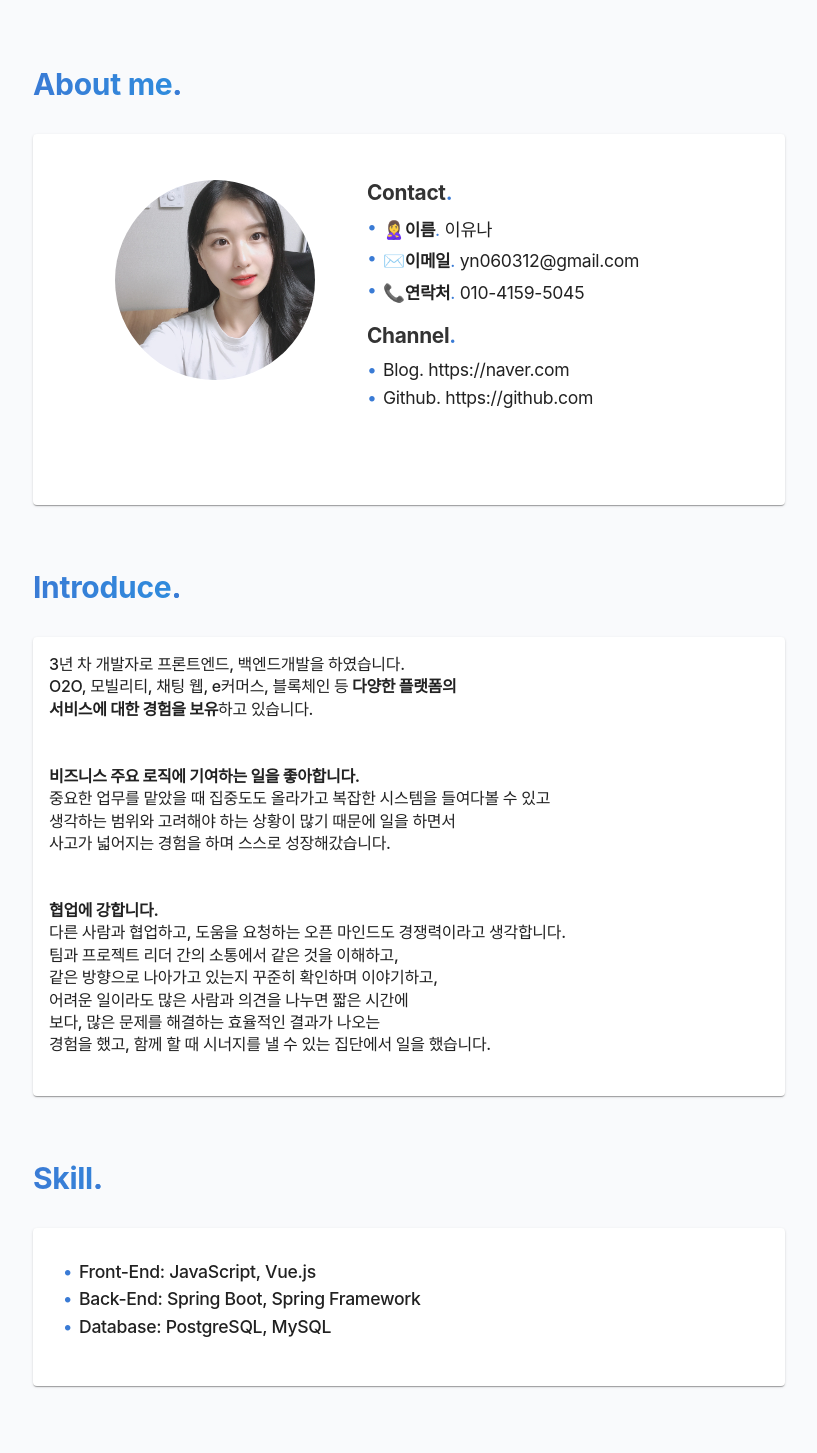
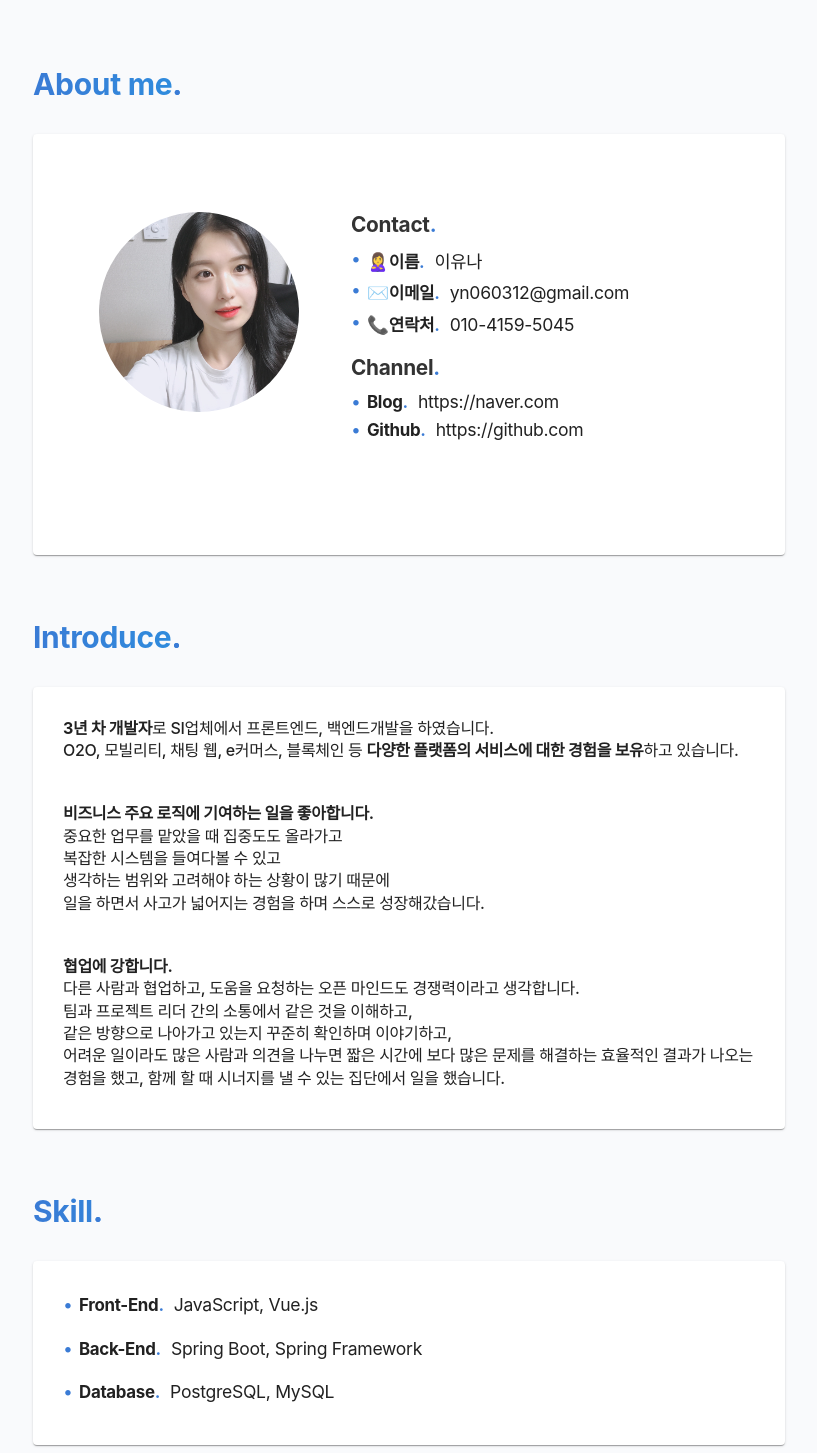
Before and after one commit to youunaa/leeyuna-profile, a React (Create React App) app: page / in a window 1280 px wide. Shown: the part 200-1653 px from the top of the page, without its empty margins (227-1044 px from the left). Built offline with nearby package versions, Linux system fonts and the light colour scheme.

Commit message:
- html 하드코딩 mock데이터로 변경 - element style 하드코딩 class명으로 변경

```diff
--- a/src/App.js
+++ b/src/App.js
@@ -1,6 +1,4 @@
-import './assets/css/App.css';
-import './assets/css/badge.css';
-import * as React from 'react';
+import React from 'react';
 
 import profileImg from './assets/image/profile3.jpg';
 import emgram from './assets/image/emgram.png';
@@ -8,12 +6,14 @@ import jplus from './assets/image/jplus.PNG';
 
 import Card from '@mui/material/Card';
 import CardContent from '@mui/material/CardContent';
-
 import Accordion from '@mui/material/Accordion';
 import AccordionDetails from '@mui/material/AccordionDetails';
 import AccordionSummary from '@mui/material/AccordionSummary';
 import Typography from '@mui/material/Typography';
 import ExpandMoreIcon from '@mui/icons-material/ExpandMore';
+
+import Skill from './mock/skill.js';
+import myInfo from './mock/myInfo.js';
 
 function App() {
 
@@ -23,13 +23,28 @@ function App() {
       setExpanded(isExpanded ? panel : true);
    };
 
+   const FrontEnd = Skill.FrontEnd;
+   const BackEnd = Skill.BackEnd;
+   const Database = Skill.Database;
+
+   function skillList(skill) {
+      var result = '';
+      for (let i = 0; i < skill.length; i++) {
+         result += skill[i];
+         if (i < skill.length - 1) {
+            result += ', ';
+         }
+      }
+      return result;
+   };
+
    return (
       <div className="App">
          <div className="container">
             <section>
                <h1>
                   <span role="img">📢</span>
-                  소통하는 개발자 이유나 입니다
+                  {myInfo.keyWord}
                   <span className="period-mark">.</span>
                </h1>
             </section>
@@ -40,7 +55,7 @@ function App() {
                </h2>
                <Card sx={{ minWidth: 275 }}>
                   <CardContent>
-                     <div className="last row" style={{ padding: '30px' }}>
+                     <div className="last row">
                         <div className="row-left">
                            <img src={profileImg} alt="profile" className="profile-img" />
                         </div>
@@ -52,26 +67,42 @@ function App() {
                               <ul>
                                  <li>
                                     <span role="img" alt="email">🙎‍♀️</span>
-                                    <span style={{ fontWeight: 'bold', fontSize: '0.96em' }}>이름</span>
-                                    <span className="period-mark">.</span> 이유나
+                                    <span className='strong'>
+                                       이름<span className="period-mark">.</span>
+                                    </span>
+                                    {myInfo.name}
                                  </li>
                                  <li>
                                     <span role="img" alt="email">✉️</span>
-                                    <span style={{ fontWeight: 'bold', fontSize: '0.96em' }}>이메일</span>
-                                    <span className="period-mark">.</span> yn060312@gmail.com
+                                    <span className='strong'>
+                                       이메일<span className="period-mark">.</span>
+                                    </span>
+                                    {myInfo.email}
                                  </li>
                                  <li>
                                     <span role="img" alt="email">📞</span>
-                                    <span style={{ fontWeight: 'bold', fontSize: '0.96em' }}>연락처</span>
-                                    <span className="period-mark">.</span> 010-4159-5045
+                                    <span className='strong'>
+                                       연락처<span className="period-mark">.</span>
+                                    </span>
+                                    {myInfo.phone}
                                  </li>
                               </ul>
                               <h5>
                                  Channel<span className="period-mark">.</span>
                               </h5>
                               <ul>
-                                 <li>Blog. https://naver.com</li>
-                                 <li>Github. https://github.com</li>
+                                 <li>
+                                    <span className='strong'>
+                                       Blog<span className="period-mark">.</span>
+                                    </span>
+                                    {myInfo.blog}
+                                 </li>
+                                 <li>
+                                    <span className='strong'>
+                                       Github<span className="period-mark">.</span>
+                                    </span>
+                                    {myInfo.github}
+                                 </li>
                               </ul>
                            </div>
                         </div>
@@ -88,24 +119,8 @@ function App() {
                <Card sx={{ minWidth: 275 }}>
                   <CardContent>
                      <p className="big-paragraph">
-                        3년 차 개발자로 프론트엔드, 백엔드개발을 하였습니다.<br />
-                        O2O, 모빌리티, 채팅 웹, e커머스, 블록체인 등
-                        <span style={{ fontWeight: 'bold' }}>    다양한 플랫폼의 <br />서비스에 대한 경험을 보유</span>
-                        하고 있습니다.
-                        <br /><br /><br />
-
-                        <span style={{ fontWeight: 'bold' }}>비즈니스 주요 로직에 기여하는 일을 좋아합니다.</span><br />
-                        중요한 업무를 맡았을 때 집중도도 올라가고 복잡한 시스템을 들여다볼 수 있고<br />
-                        생각하는 범위와 고려해야 하는 상황이 많기 때문에 일을 하면서<br />
-                        사고가 넓어지는 경험을 하며 스스로 성장해갔습니다.<br /><br /><br />
-
-                        <span style={{ fontWeight: 'bold' }}> 협업에 강합니다.</span><br />
-                        다른 사람과 협업하고, 도움을 요청하는 오픈 마인드도 경쟁력이라고 생각합니다.<br />
-                        팀과 프로젝트 리더 간의 소통에서 같은 것을 이해하고,  <br />
-                        같은 방향으로 나아가고 있는지 꾸준히 확인하며 이야기하고, <br />
-                        어려운 일이라도 많은 사람과 의견을 나누면 짧은 시간에 <br />
-                        보다, 많은 문제를 해결하는 효율적인 결과가 나오는 <br />
-                        경험을 했고, 함께 할 때 시너지를 낼 수 있는 집단에서 일을 했습니다.
+                        <div dangerouslySetInnerHTML={{ __html: myInfo.indtroduce }}>
+                        </div>
                      </p>
                   </CardContent>
                </Card>
@@ -116,11 +131,30 @@ function App() {
                   Skill<span className="period-mark">.</span>
                </h2>
                <Card sx={{ minWidth: 275 }}>
-                  <CardContent style={{ padding: '30px' }}>
-                     <ul style={{ fontWeight: '500' }}>
-                        <li>Front-End: JavaScript, Vue.js</li>
-                        <li>Back-End: Spring Boot, Spring Framework</li>
-                        <li>Database: PostgreSQL, MySQL</li>
+                  <CardContent>
+                     <ul>
+                        <li>
+                           <span className='strong'>
+                              Front-End<span className="period-mark">.</span>
+                           </span>
+                           {skillList(FrontEnd)}
+                        </li>
+                     </ul>
+                     <ul>
+                        <li>
+                           <span className='strong'>
+                              Back-End<span className="period-mark">.</span>
+                           </span>
+                           {skillList(BackEnd)}
+                        </li>
+                     </ul>
+                     <ul>
+                        <li>
+                           <span className='strong'>
+                              Database<span className="period-mark">.</span>
+                           </span>
+                           {skillList(Database)}
+                        </li>
                      </ul>
                   </CardContent>
                </Card>
@@ -369,7 +403,14 @@ function App() {
                         <div className="last row">
                            <div className="row-left">
                               <h3>
-                                 제클린<span className="period-mark">.</span>
+                                 <a className='service link'
+                                    target={'_blank'}
+                                    rel="noopener noreferrer"
+                                    href='https://www.jeclean.com/'
+                                 >
+                                    제클린
+                                 </a>
+                                 <span className="period-mark">.</span>
                               </h3>
                               <span className="role">Web Developer</span>
                               <span>
@@ -475,7 +516,7 @@ function App() {
                               </div>
                            </div>
                         </div>
-                        <div className="first row">
+                        <div className="last row">
                            <div className="row-left">
                               <h3>
                                  <a className='service link'
--- a/src/assets/css/App.css
+++ b/src/assets/css/App.css
@@ -32,6 +32,7 @@
   from {
     transform: rotate(0deg);
   }
+
   to {
     transform: rotate(360deg);
   }
@@ -69,7 +70,7 @@
   font-weight: bold;
   line-height: 23px;
   text-align: left;
-  font-family: "Malgun Gothic",dotum,gulim,sans-serif;
+  font-family: "Malgun Gothic", dotum, gulim, sans-serif;
 }
 
 .title .indetail {
@@ -92,7 +93,7 @@
   margin-left: 11px;
 }
 
-.title .indetail span > em {
+.title .indetail span>em {
   display: inline-block;
   margin: 0 2px 0 3px;
   color: #fe6854;
@@ -126,11 +127,11 @@ em {
   word-wrap: break-word;
   text-decoration: inherit;
   transition: color 0.3s ease;
-  border-bottom: 0.05em solid rgba(55,53,47,0.4);
+  border-bottom: 0.05em solid rgba(55, 53, 47, 0.4);
 }
 
 .site.link {
-  border-bottom: 0.05em solid rgba(55,53,47,0.4);
+  border-bottom: 0.05em solid rgba(55, 53, 47, 0.4);
   cursor: pointer;
   color: inherit;
   word-wrap: break-word;
@@ -138,3 +139,13 @@ em {
   transition: color 0.3s ease;
   opacity: 0.7;
 }
+
+.MuiCardContent-root.css-46bh2p-MuiCardContent-root {
+  padding: 30px;
+}
+
+.strong {
+  font-weight: bold;
+  font-size: 0.96em;
+  margin-right: 10px;
+}
--- a/src/index.js
+++ b/src/index.js
@@ -1,6 +1,10 @@
 import React from 'react';
 import ReactDOM from 'react-dom/client';
+
 import './assets/css/index.css';
+import './assets/css/App.css';
+import './assets/css/badge.css';
+
 import App from './App';
 
 const root = ReactDOM.createRoot(document.getElementById('root'));
--- /dev/null
+++ b/src/mock/myInfo.js
@@ -0,0 +1,11 @@
+const myInfo = {
+    keyWord: '소통하는 개발자 이유나 입니다'
+    , name: '이유나'
+    , email: 'yn060312@gmail.com'
+    , phone: '010-4159-5045'
+    , blog: 'https://naver.com'
+    , github: 'https://github.com'
+    , indtroduce: '<div><strong>3년 차 개발자</strong>로 SI업체에서 프론트엔드, 백엔드개발을 하였습니다.</div><div>O2O, 모빌리티, 채팅 웹, e커머스, 블록체인 등 <strong>다양한 플랫폼의 서비스에 대한 경험을 보유</strong>하고 있습니다.</div><p>&nbsp;</p><div><strong>비즈니스 주요 로직에 기여하는 일을 좋아합니다.</strong></div><div>중요한 업무를 맡았을 때 집중도도 올라가고</div><div>복잡한 시스템을 들여다볼 수 있고</div><div>생각하는 범위와 고려해야 하는 상황이 많기 때문에</div><div>일을 하면서 사고가 넓어지는 경험을 하며 스스로 성장해갔습니다.</div><p>&nbsp;</p><div><strong>협업에 강합니다.</strong></div><div>다른&nbsp;사람과&nbsp;협업하고, 도움을&nbsp;요청하는&nbsp;오픈&nbsp;마인드도&nbsp;경쟁력이라고 생각합니다.</div><div>팀과 프로젝트 리더 간의 소통에서 같은 것을 이해하고,</div><div>같은 방향으로 나아가고 있는지 꾸준히 확인하며 이야기하고,</div><div>어려운 일이라도 많은&nbsp;사람과&nbsp;의견을&nbsp;나누면&nbsp;짧은&nbsp;시간에&nbsp;보다&nbsp;많은&nbsp;문제를&nbsp;해결하는&nbsp;효율적인 결과가 나오는 경험을 했고, 함께&nbsp;할&nbsp;때&nbsp;시너지를&nbsp;낼&nbsp;수&nbsp;있는&nbsp;집단에서 일을 했습니다.</div>'
+}
+
+export default myInfo;
--- /dev/null
+++ b/src/mock/skill.js
@@ -0,0 +1,7 @@
+const skill = {
+    FrontEnd : ['JavaScript', 'Vue.js'],
+    BackEnd : ['Spring Boot', 'Spring Framework'],
+    Database : ['PostgreSQL', 'MySQL']
+}
+
+export default skill;
```
